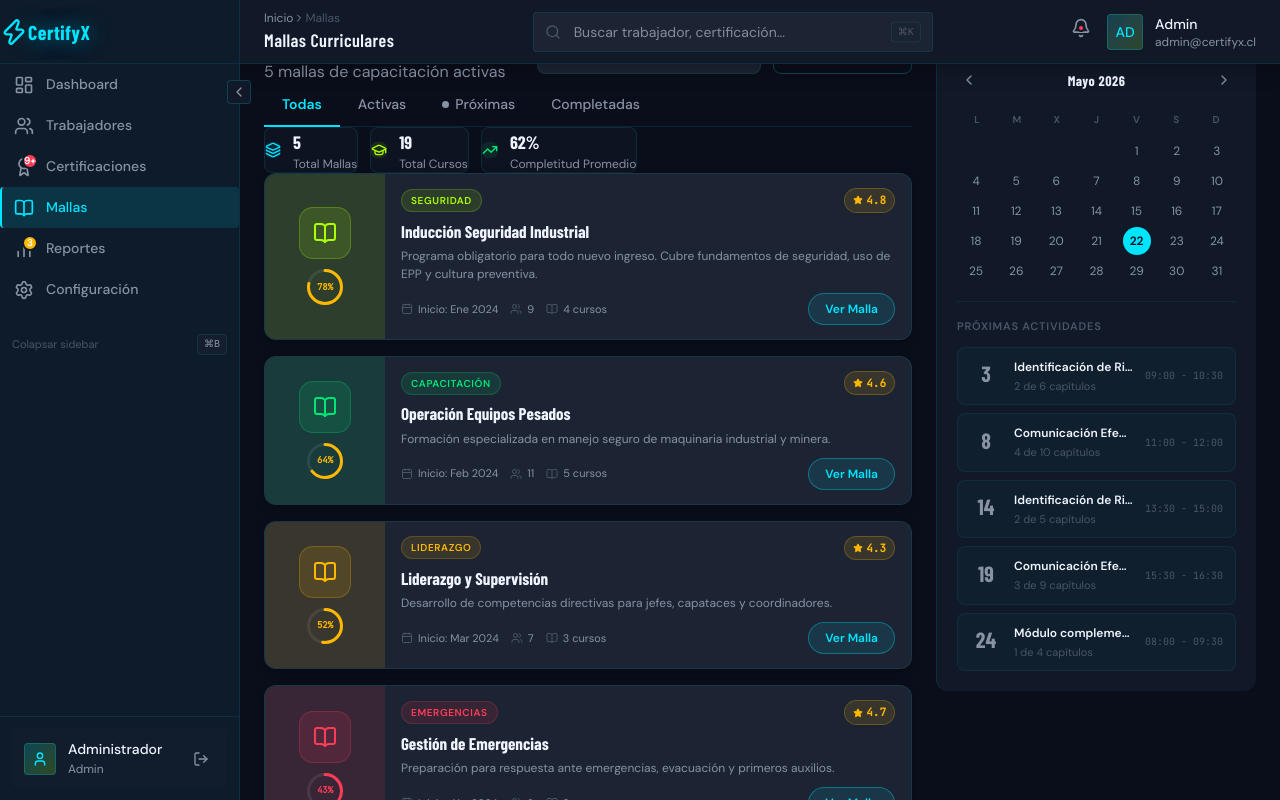
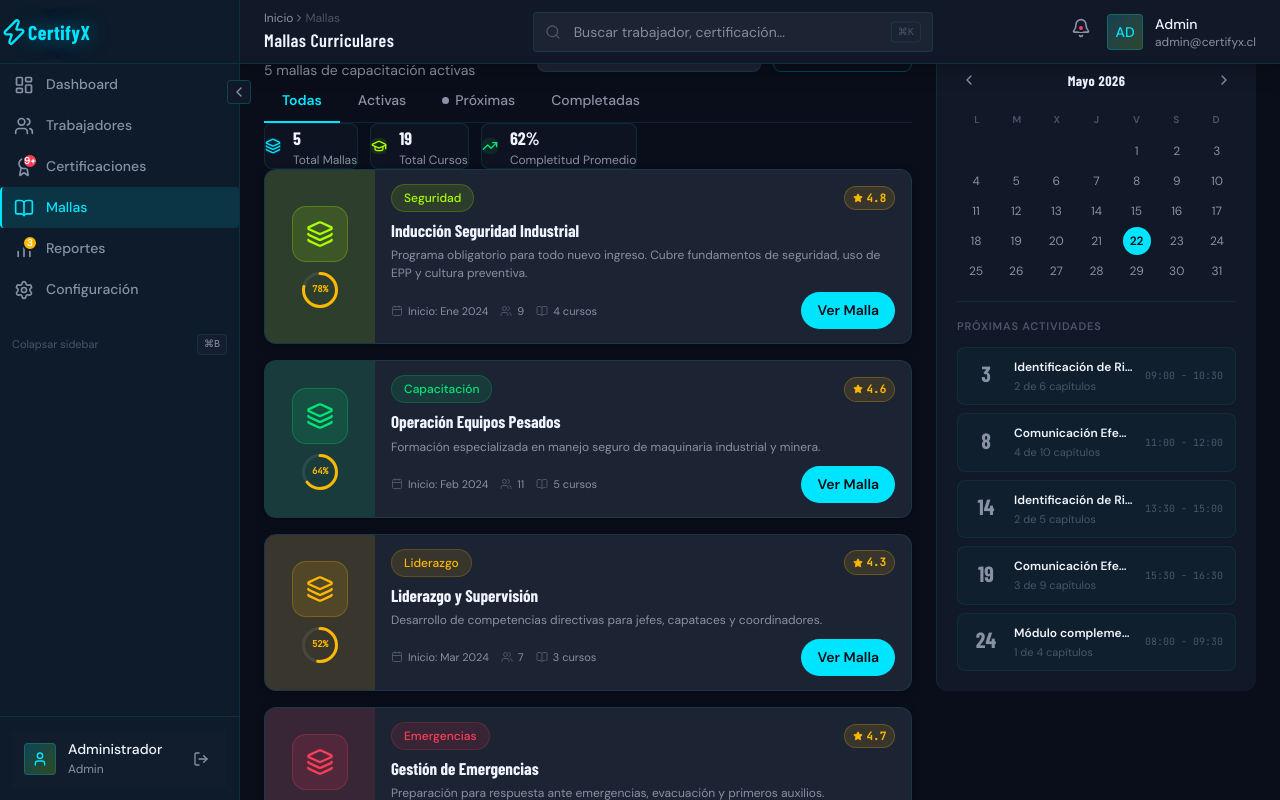
Before and after one commit to leandrodesignux-ux/Certify, a React (Vite) app: page /curriculum in a window 1280 px wide. Shown: the top 800 px of the page. Built offline with nearby package versions, Linux system fonts and the light colour scheme.

Commit message:
MeshCard polish: Layers icon, pill tags, solid Ver Malla button, lift shadow, text-sm subtitle

```diff
--- a/src/pages/Curriculum.tsx
+++ b/src/pages/Curriculum.tsx
@@ -80,14 +80,16 @@ function MeshCard({ mesh, onClick, index }: MeshCardProps) {
       variants={sectionVariants}
       initial="hidden"
       animate="visible"
+      className="transition-all duration-200"
       style={{
         backgroundColor: '#1C2333',
         borderRadius: '12px',
         border: `1px solid ${hovered ? cfg.color + '40' : 'rgba(0,229,255,0.1)'}`,
         overflow: 'hidden',
         cursor: 'pointer',
-        transition: 'border-color 0.2s, box-shadow 0.2s, transform 0.15s',
-        boxShadow: hovered ? `0 8px 32px ${cfg.color}18, 0 0 0 1px ${cfg.color}20` : '0 2px 8px rgba(0,0,0,0.3)',
+        boxShadow: hovered
+          ? `0 4px 24px rgba(0,229,255,0.15), 0 0 0 1px ${cfg.color}20`
+          : '0 2px 8px rgba(0,0,0,0.3)',
         transform: hovered ? 'translateY(-2px)' : 'translateY(0)',
         display: 'flex',
         flexDirection: 'row',
@@ -97,9 +99,9 @@ function MeshCard({ mesh, onClick, index }: MeshCardProps) {
       onMouseEnter={() => setHovered(true)}
       onMouseLeave={() => setHovered(false)}
     >
-      {/* LEFT: Illustration panel */}
+      {/* LEFT: Illustration panel — aspect-square w-[110px] */}
       <div style={{
-        width: '120px',
+        width: '110px',
         flexShrink: 0,
         backgroundColor: cfg.bg,
         display: 'flex',
@@ -107,13 +109,14 @@ function MeshCard({ mesh, onClick, index }: MeshCardProps) {
         alignItems: 'center',
         justifyContent: 'center',
         gap: '10px',
-        padding: '16px 12px',
+        padding: '16px 10px',
         position: 'relative',
+        aspectRatio: '1 / 1',
       }}>
         {/* Large icon */}
         <div style={{
-          width: '52px',
-          height: '52px',
+          width: '56px',
+          height: '56px',
           borderRadius: '14px',
           backgroundColor: cfg.color + '20',
           border: `1px solid ${cfg.color}40`,
@@ -121,7 +124,7 @@ function MeshCard({ mesh, onClick, index }: MeshCardProps) {
           alignItems: 'center',
           justifyContent: 'center',
         }}>
-          <BookOpen style={{ width: '24px', height: '24px', color: cfg.color }} />
+          <Layers style={{ width: '28px', height: '28px', color: cfg.color }} />
         </div>
 
         {/* Progress ring */}
@@ -161,13 +164,12 @@ function MeshCard({ mesh, onClick, index }: MeshCardProps) {
         {/* Top: category tag + rating */}
         <div style={{ display: 'flex', alignItems: 'center', justifyContent: 'space-between', marginBottom: '8px' }}>
           <span style={{
-            display: 'inline-flex', alignItems: 'center', gap: '4px',
-            padding: '3px 9px',
+            display: 'inline-flex', alignItems: 'center',
+            padding: '4px 12px',
             backgroundColor: cfg.bg,
             color: cfg.color,
-            fontSize: '10px', fontWeight: 700,
-            textTransform: 'uppercase', letterSpacing: '0.6px',
-            borderRadius: '20px',
+            fontSize: '12px', fontWeight: 500,
+            borderRadius: '9999px',
             border: `1px solid ${cfg.color}30`,
           }}>
             {category}
@@ -234,15 +236,15 @@ function MeshCard({ mesh, onClick, index }: MeshCardProps) {
           <button
             type="button"
             onClick={(e) => { e.stopPropagation(); onClick(); }}
+            className="transition-colors duration-200"
             style={{
-              padding: '6px 16px',
-              backgroundColor: hovered ? '#00E5FF' : 'rgba(0,229,255,0.1)',
-              border: '1px solid rgba(0,229,255,0.35)',
-              borderRadius: '20px',
-              color: hovered ? '#0A0E1A' : '#00E5FF',
-              fontSize: '12px', fontWeight: 700,
+              padding: '8px 16px',
+              backgroundColor: hovered ? '#00C8E0' : '#00E5FF',
+              border: 'none',
+              borderRadius: '9999px',
+              color: '#0A0E1A',
+              fontSize: '14px', fontWeight: 600,
               cursor: 'pointer',
-              transition: 'all 0.15s',
               flexShrink: 0,
             }}
           >
@@ -514,7 +516,7 @@ export function Curriculum() {
           <h1 className="font-display text-3xl font-bold text-gradient tracking-tight">
             Mallas Curriculares
           </h1>
-          <p className="text-[#8892A4] mt-1">
+          <p className="text-[#8892A4] text-sm mt-1">
             {mockMeshes.length} mallas de capacitación activas
           </p>
         </div>
```
